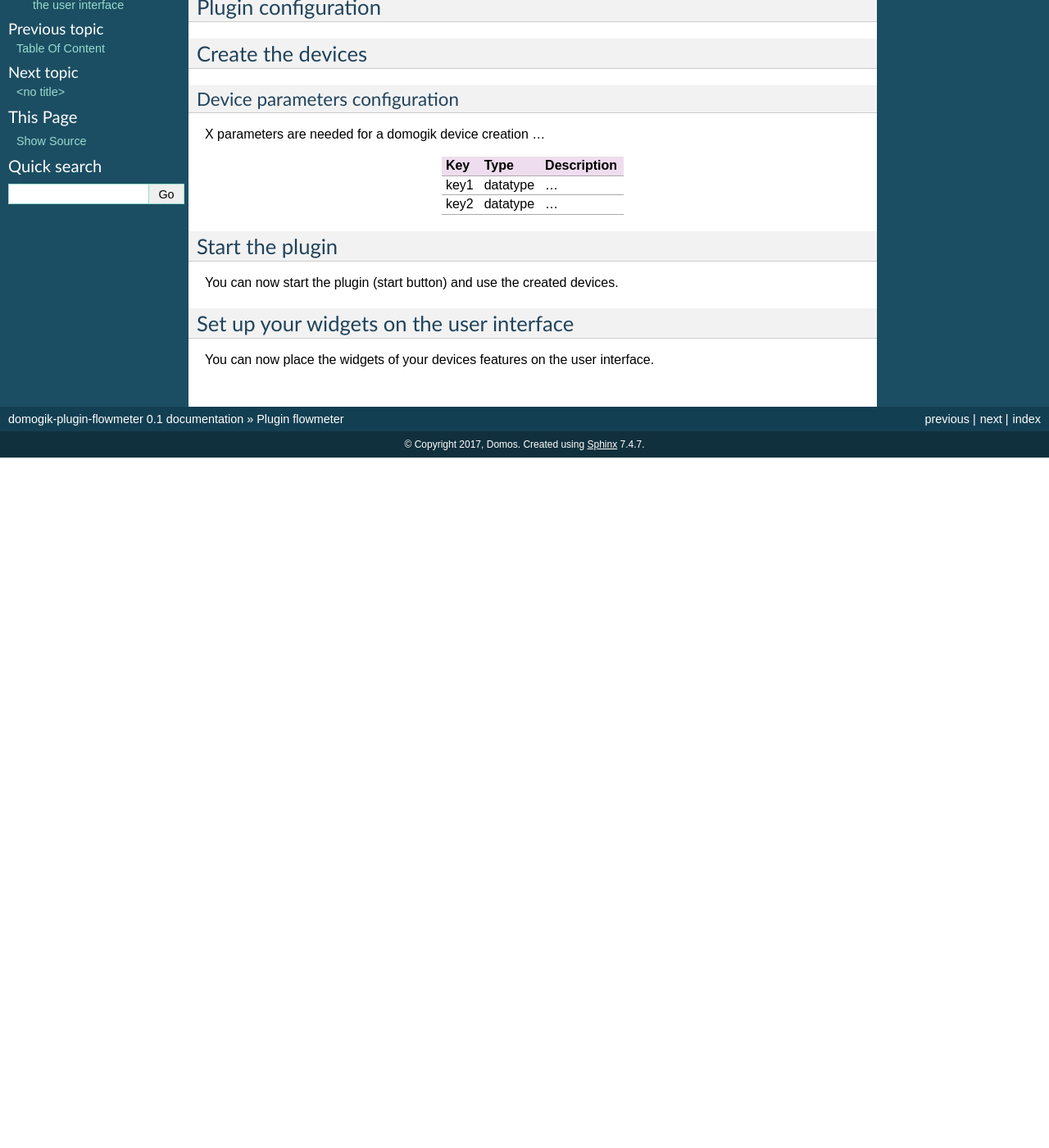
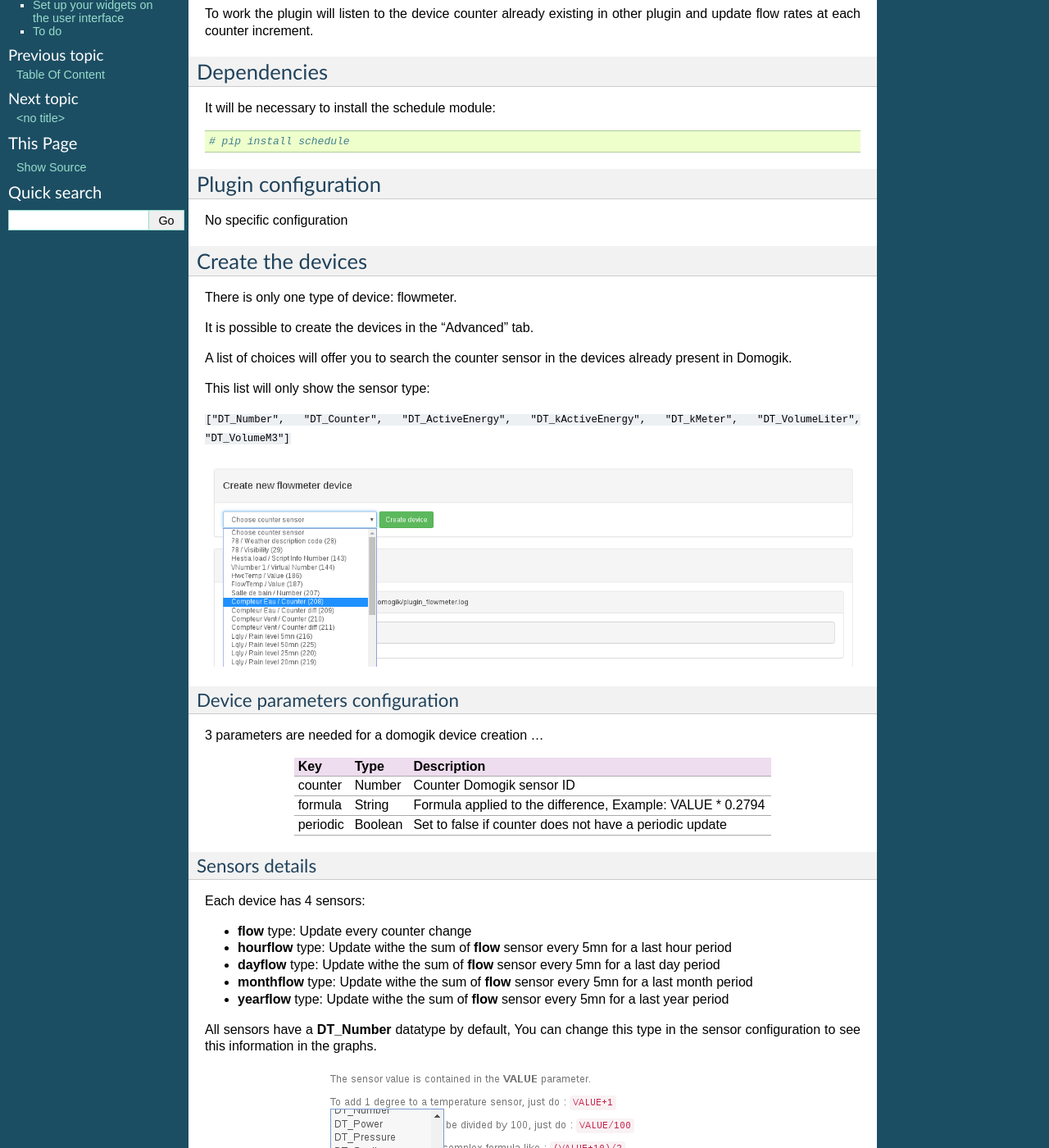
Before and after one commit to vdomos/domogik-plugin-flowmeter, a Sphinx documentation site: the page built from docs/flowmeter.txt, in a window 1280 px wide and 1400 px high, scrolled down 220 px. Shown: the whole window at 82% size. Built offline with Sphinx 7.4.7, drawn with Linux system fonts in a browser that asks for light colours; before the commit the page ends 900 px from its top, so only the background shows below that; some of the changed text lies outside the part shown.

```diff
--- a/docs/flowmeter.txt
+++ b/docs/flowmeter.txt
@@ -6,29 +6,71 @@ Plugin flowmeter
 
 Purpose
 =======
+This plugin allows to manage the consumption or flow rates by calculating the hourly, daily, monthly and annual flow for some counters like water or electic meter, rain gauge.
+Some counters can be reset to 0 during their operation, this plugin will allow to take account of this case.
+
+To work the plugin will listen to the device counter already existing in other plugin and update flow rates at each counter increment.
 
 Dependencies
 ============
+It will be necessary to install the schedule module: ::
+
+    # pip install schedule
 
 Plugin configuration
 ====================
+No specific configuration
 
 Create the devices
 ==================
 
+There is only one type of device: flowmeter.
+
+It is possible to create the devices in the "Advanced" tab.
+
+A list of choices will offer you to search the counter sensor in the devices already present in Domogik.
+
+This list will only show the sensor type:
+
+``["DT_Number", "DT_Counter", "DT_ActiveEnergy", "DT_kActiveEnergy", "DT_kMeter", "DT_VolumeLiter", "DT_VolumeM3"]``
+
+
+.. image:: AdminAdvanced_CreateDevice.png
+
+
 Device parameters configuration
 -------------------------------
 
-X parameters are needed for a domogik device creation ...
+3 parameters are needed for a domogik device creation ...
 
 
 ===================== =========================== ======================================================================
 Key                   Type                        Description
 ===================== =========================== ======================================================================
-key1                  datatype                    ...
+counter               Number                      Counter Domogik sensor ID
 --------------------- --------------------------- ----------------------------------------------------------------------
-key2                  datatype                    ...
+formula               String                      Formula applied to the difference, Example: VALUE * 0.2794
+--------------------- --------------------------- ----------------------------------------------------------------------
+periodic              Boolean                     Set to false if counter does not have a periodic update
 ===================== =========================== ======================================================================
+
+
+Sensors details
+---------------
+
+Each device has 4 sensors:
+
+* **flow** type:      Update every counter change
+* **hourflow** type:  Update withe the sum of **flow** sensor every 5mn for a last hour period
+* **dayflow** type:   Update withe the sum of **flow** sensor every 5mn for a last day period
+* **monthflow** type: Update withe the sum of **flow** sensor every 5mn for a last month period
+* **yearflow** type:  Update withe the sum of **flow** sensor every 5mn for a last year period
+
+
+All sensors have a **DT_Number** datatype by default, You can change this type in the sensor configuration to see this information in the graphs.
+
+.. image:: AdminSensor_Datatype.png
+
 
 
 Start the plugin
@@ -36,7 +78,40 @@ Start the plugin
 
 You can now start the plugin (start button) and use the created devices.
 
+After a few run time of the plugin, you will see the result in the **Advanced** tab.You can see a summary for each flow sensor by period:
+
+.. image:: AdminAdvanced_DevicesList.png
+
+The **View all** button will display all hour,day,month and year histogram. it can take some time that while there is a **glyphicon** link for each pariod.
+
+
+* Hour flow histogram
+
+.. image:: AdminAdvanced_GraphHour.png
+
+
+* Day flow histogram
+
+.. image:: AdminAdvanced_GraphDay.png
+
+
+* Month flow histogram
+
+.. image:: AdminAdvanced_GraphMonth.png
+
+
+
 Set up your widgets on the user interface
 =========================================
 
-You can now place the widgets of your devices features on the user interface.
+.. image:: domoweb_flowmeter_1.png
+
+.. image:: domoweb_flowmeter_2.png
+
+
+
+
+To do
+=====
+
+Some translate ...
```
Also changed, not shown: README.md (+6 -1 lines), admin/__init__.py (+33 -6 lines), docs/plugin_flowmeter.txt (deleted, +0 -143 lines), info.json (+17 -3 lines), docs/Admin-Advanced_Graph.png (deleted), docs/AdminAdvanced_CreateDevice.png (added), docs/AdminAdvanced_DevicesList.png (added), docs/AdminAdvanced_GraphDay.png (added), docs/AdminAdvanced_GraphHour.png (added), docs/AdminAdvanced_GraphMonth.png (added), docs/AdminSensor_Datatype.png (added), docs/domoweb_flowmeter_1.png (added), docs/domoweb_flowmeter_2.png (added), 4 other files.
